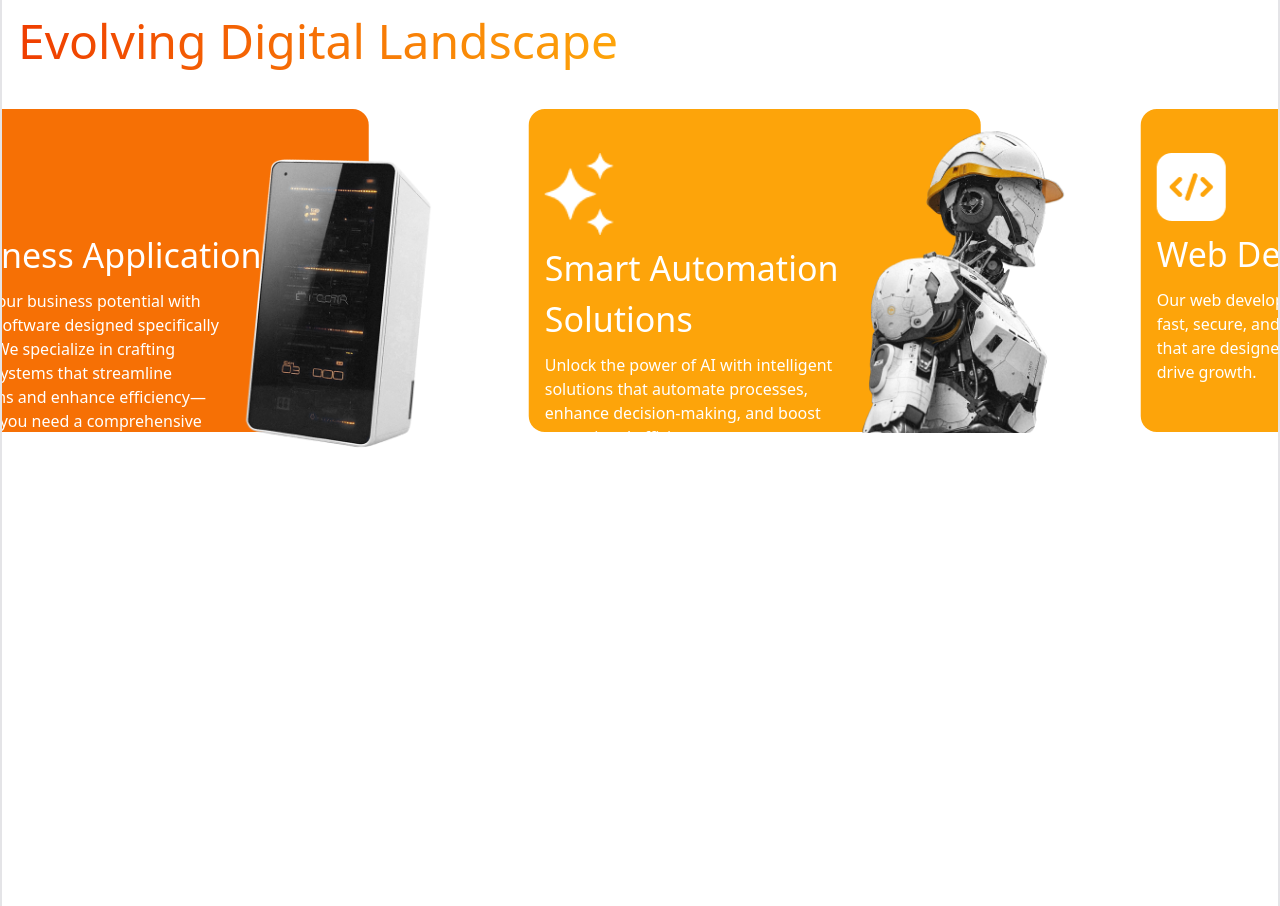
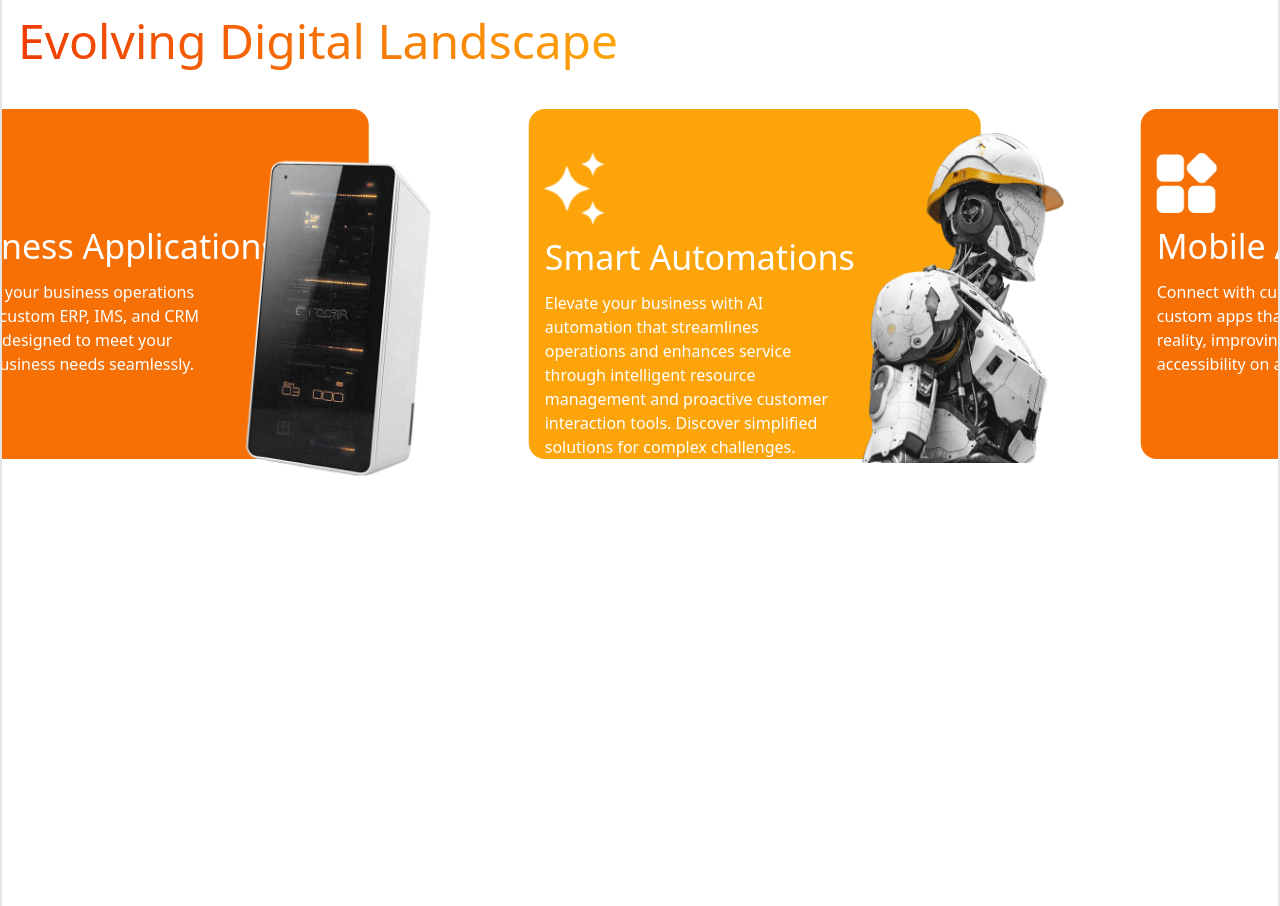
Before and after one commit to Terracode-Dev/Main-Site, a React (Vite) app: page / in a window 1280 px wide. Shown: the part 1045-1951 px from the top of the page. Built offline with nearby package versions, Linux system fonts and the light colour scheme.

Commit message:
change descriptions

```diff
--- a/src/components/home/Services.tsx
+++ b/src/components/home/Services.tsx
@@ -94,12 +94,12 @@ const Card = ({ card }: CardProps) => {
   return (
     <div
       key={card.id}
-      className={`flex flex-col xl:w-[452px] xl:h-[323px] w-[250px] h-[190px] ${card.bgColor} rounded-2xl relative
+      className={`flex flex-col xl:w-[452px] xl:h-[350px] w-[260px] h-[220px] ${card.bgColor} rounded-2xl relative
                          hover:scale-[1.02] transition-transform duration-300`}
     >
       <div className="p-4">
         {/* Icon */}
-        <img src={card.icon} alt="Icon" className="xl:w-[69px] w-[28px] xl:mt-7 mt-2" />
+        <img src={card.icon} alt="Icon" className="xl:w-[60px] w-[28px] xl:mt-7 mt-2" />
         {/* Title */}
         <h1 className="xl:text-[34px] text-[20px] text-white mt-2">{card.title}</h1>
         <div className="flex items-start line-clamp-4 mt-2 w-[70%]">
@@ -116,39 +116,40 @@ export default Example;
 const cards = [
   {
     title: "Business Applications",
-    description: "Unlock your business potential with tailored software designed specifically for you. We specialize in crafting custom systems that streamline operations and enhance efficiency—whether you need a comprehensive ERP to manage large company workflows, an IMS for your retail store, or a CRM to strengthen customer relationships. Let us help you transform your business with solutions that fit your unique needs, ensuring seamless experiences across all platforms.",
+    description: "Optimize your business operations with our custom  ERP, IMS, and CRM systems, designed to meet your unique business needs seamlessly.",
     icon: "/Vector 3.png",
     image: "Enterprise.png",
     bgColor: "bg-[#F67005]",
     id: 3,
-    sty: "absolute xl:right-[-125px] right-[-78px] lg:top-8 top-4 xl:w-[320px] xl:h-[320px] w-[200px] h-[200px]",
+    sty: "absolute xl:right-[-125px] right-[-88px] lg:top-8 top-4 xl:w-[320px] xl:h-[350px] w-[200px] h-[230px]",
   },
 
   {
-    title: "Smart Automation Solutions",
-    description: "Unlock the power of AI with intelligent solutions that automate processes, enhance decision-making, and boost operational efficiency.",
+    title: "Smart Automations",
+    description: "Elevate your business with AI automation that streamlines operations and enhances service through intelligent resource management and proactive customer interaction tools. Discover simplified solutions for complex challenges.",
     icon: "/AI.png",
     image: "/AI-1.png",
     bgColor: "bg-[#FDA40A]",
     id: 2,
-    sty: "absolute xl:right-[-125px] right-[-78px] xl:top-1 top-0 xl:w-[320px] xl:h-[320px] w-[200px] h-[200px]",
+    sty: "absolute xl:right-[-125px] right-[-78px] xl:top-1 top-0 xl:w-[320px] xl:h-[350px] w-[200px] h-[230px]",
   },
   {
-    title: "Web Development",
-    description: "Our web development services deliver fast, secure, and responsive websites that are designed to engage users and drive growth.",
+    title: "Mobile Applications",
+    description: "Connect with customers through custom apps that transform ideas into reality, improving engagement and accessibility on all platforms.",
+    icon: "/Vector.png",
+    image: "/App.png",
+    bgColor: "bg-[#F67005] bg",
+    id: 1,
+    sty: "absolute xl:right-[-125px] right-[-78px] xl:top-8 top-4 xl:w-[320px] xl:h-[350px] w-[200px] h-[230px]",
+  },
+  {
+    title: "Web Solutions",
+    description: "Establish your online presence with our fast, secure, and responsive websites designed to attract and convert visitors effectively.",
     icon: "/Vector4.png",
     image: "/Web.png",
     bgColor: "bg-[#FDA40A]",
     id: 4,
-    sty: "absolute xl:right-[-125px] right-[-78px] xl:top-8 top-4 xl:w-[320px] xl:h-[320px] w-[200px] h-[200px]",
+    sty: "absolute xl:right-[-125px] right-[-78px] xl:top-8 top-4 xl:w-[320px] xl:h-[350px] w-[200px] h-[230px]",
   },
-  {
-    title: "App Development",
-    description: "We create innovative mobile applications that are tailored to your business needs, ensuring seamless user experiences across all platforms.",
-    icon: "/Vector.png",
-    image: "/App.png",
-    bgColor: "bg-[#F67005] bg",
-    id: 1,
-    sty: "absolute xl:right-[-125px] right-[-78px] xl:top-8 top-4 xl:w-[320px] xl:h-[320px] w-[200px] h-[200px]",
-  },
+
 ];
--- a/src/components/home/techstack.tsx
+++ b/src/components/home/techstack.tsx
@@ -1,6 +1,5 @@
 import { cn } from "@/lib/utils";
 import Marquee from "../ui/marquee";
-import { IoLogoJavascript } from "react-icons/io5";
 import { FaReact } from "react-icons/fa";
 import { RiNextjsFill } from "react-icons/ri";
 import { FaGolang } from "react-icons/fa6";
```
